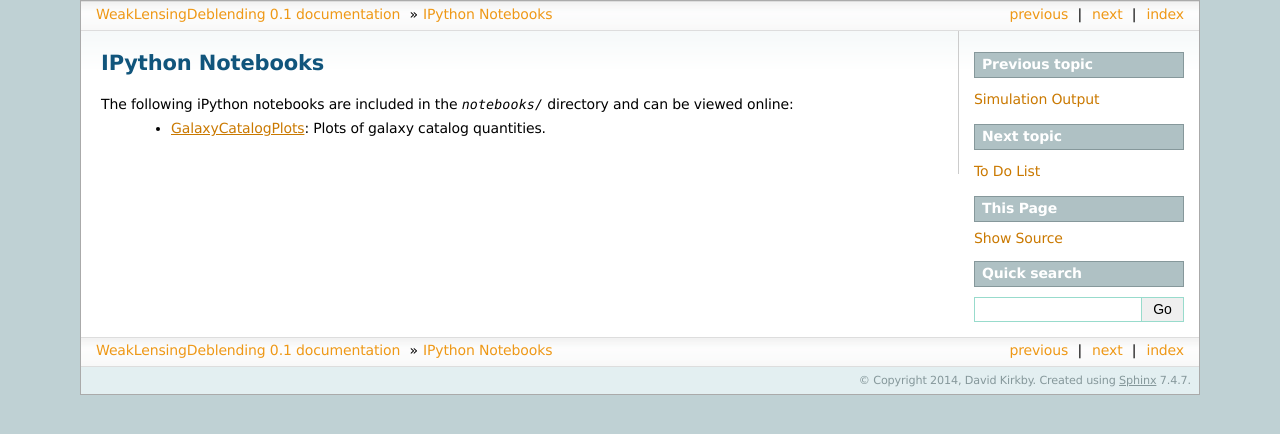
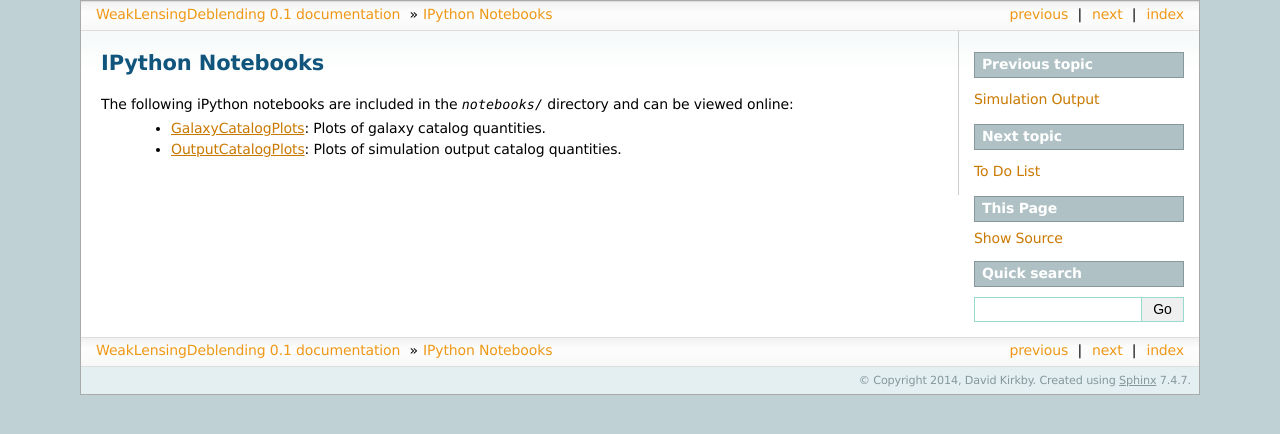
Before and after one commit to LSSTDESC/WeakLensingDeblending, a Sphinx documentation site: the page built from docs/notebooks.rst, in a window 1280 px wide. Shown: the top 434 px of the page. Built offline with Sphinx 7.4.7, drawn with Linux system fonts in a browser that asks for light colours.

Commit message:
Start a new notebook for output catalog plots

```diff
--- a/docs/notebooks.rst
+++ b/docs/notebooks.rst
@@ -3,3 +3,4 @@ IPython Notebooks
 
 The following iPython notebooks are included in the `notebooks/` directory and can be viewed online:
  * `GalaxyCatalogPlots <http://nbviewer.ipython.org/github/DarkEnergyScienceCollaboration/WeakLensingDeblending/blob/master/notebooks/GalaxyCatalogPlots.ipynb>`_: Plots of galaxy catalog quantities.
+ * `OutputCatalogPlots <http://nbviewer.ipython.org/github/DarkEnergyScienceCollaboration/WeakLensingDeblending/blob/master/notebooks/OutputCatalogPlots.ipynb>`_: Plots of simulation output catalog quantities.
```
Also changed, not shown: 2 other files.
